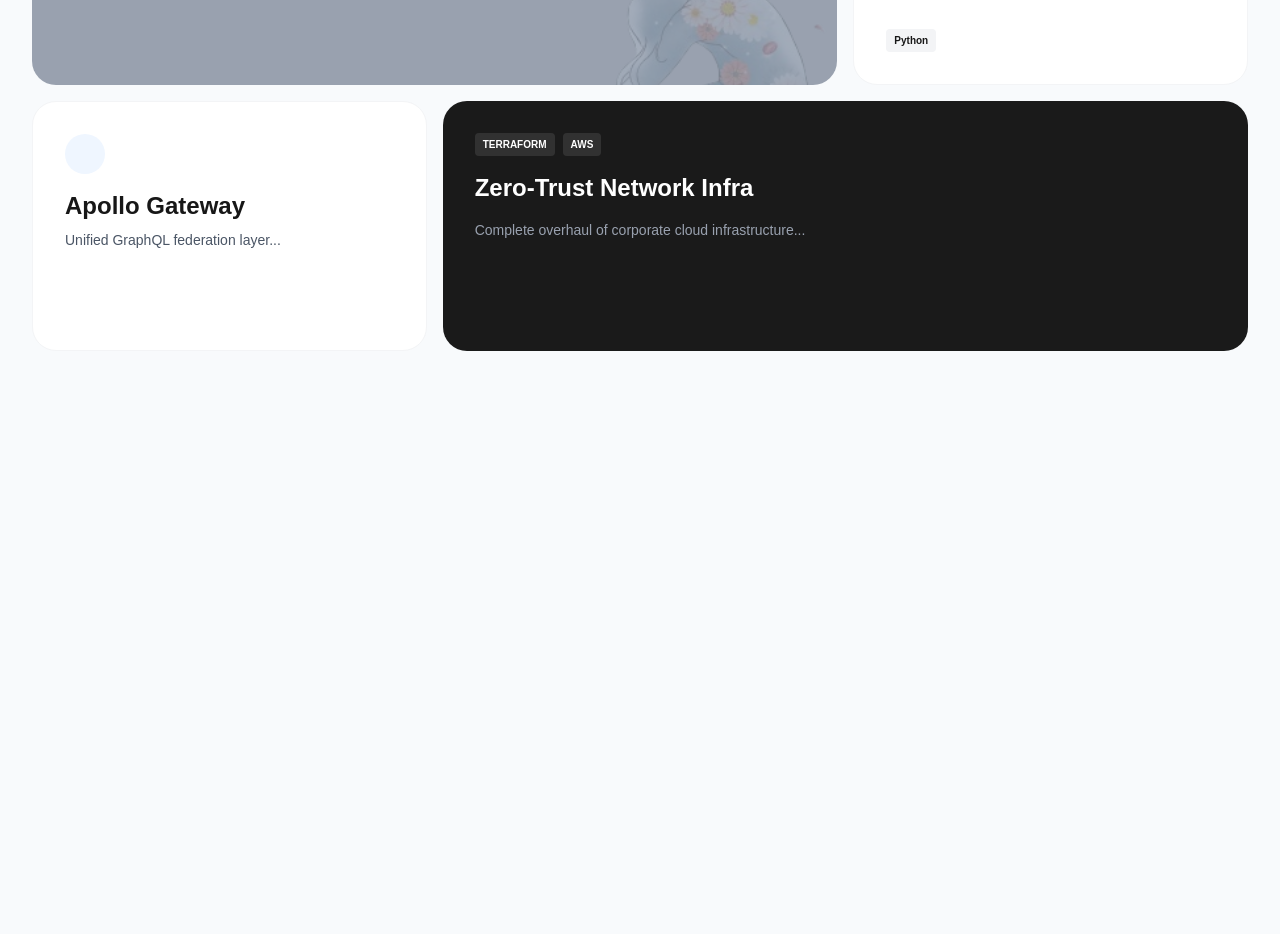
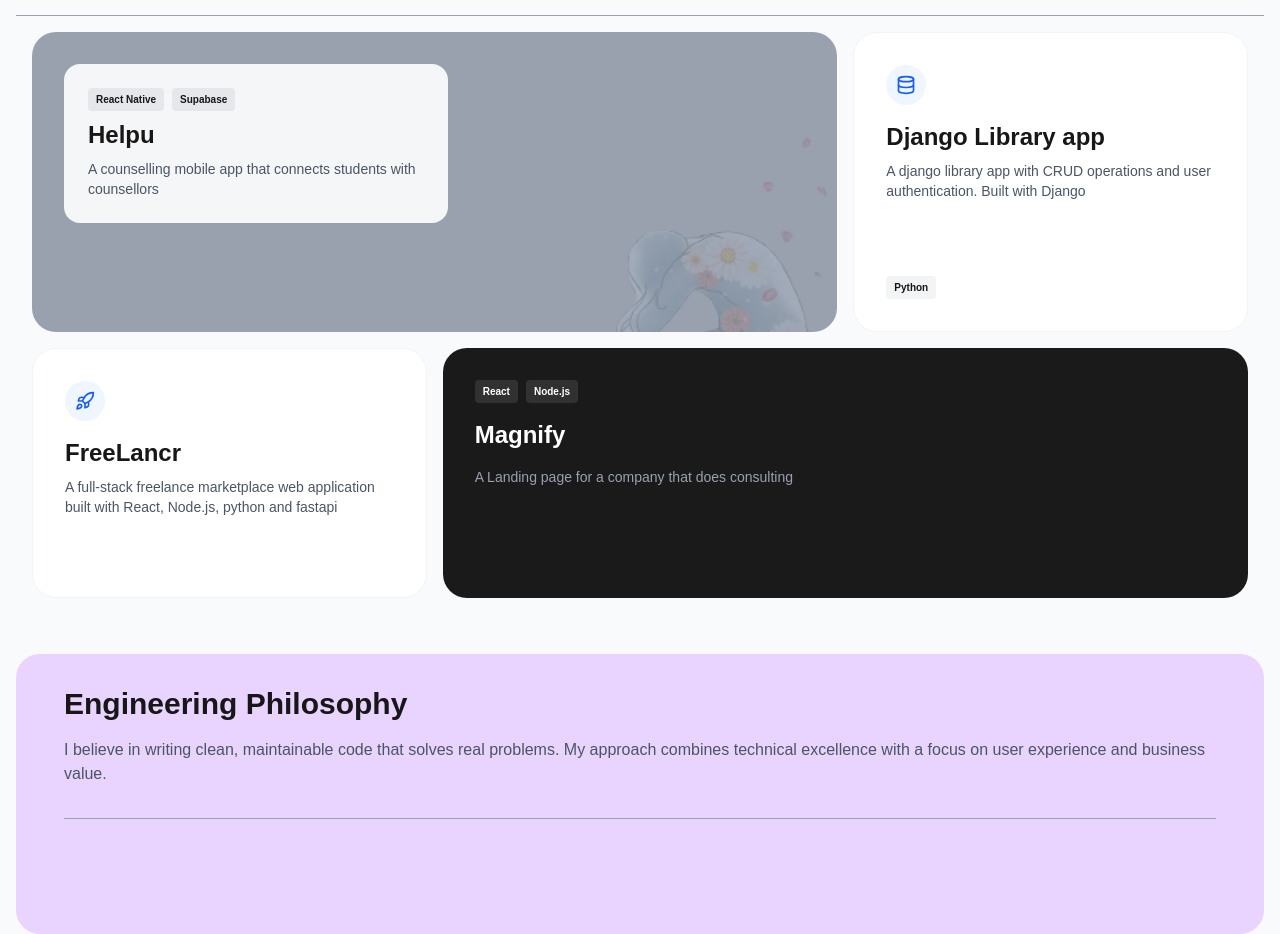
Before and after one commit to Programmingchuks24/portfoliov2, a Next.js app: page / in a window 1280 px wide. Shown: the part 800-1734 px from the top of the page. Before the commit the page ends 1167 px from the top, so only its background shows below. Built offline with nearby package versions, Linux system fonts and the light colour scheme.

Commit message:
updated home page with the footer

```diff
--- a/app/page.tsx
+++ b/app/page.tsx
@@ -1,6 +1,6 @@
-import React from 'react'
-import Image from 'next/image';
-import { Database } from 'lucide-react';
+import { Database, Rocket } from "lucide-react";
+import Image from "next/image";
+import React from "react";
 
 const page = () => {
   return (
@@ -11,7 +11,7 @@ const page = () => {
           <span className="relative inline-flex size-2 rounded-full bg-[#3e4cff]"></span>
         </span>
 
-        <p>Software engineer</p>
+        <p>Software engineer and Fullstack Developer</p>
       </div>
 
       <div className="mt-8 flex flex-row  ">
@@ -35,7 +35,7 @@ const page = () => {
         <Image
           src="/assets/images/pic.png"
           alt="Profile Image"
-          className="hidden md:block"
+          className="hidden md:block w-auto h-auto"
           width={250}
           height={200}
         />
@@ -66,7 +66,13 @@ const page = () => {
               </p>
             </div>
             {/* You would add your waveform background image here */}
-            <Image src = "/assets/images/counsell.png" alt="Counselling App" fill className="object-cover opacity-20 absolute inset-0" />
+            <Image
+              src="/assets/images/counsell.png"
+              alt="Counselling App"
+              fill
+              className="object-cover opacity-20 absolute inset-0"
+              loading="eager"
+            />
           </div>
 
           {/* Nexus DB Engine - Tall Card */}
@@ -78,7 +84,8 @@ const page = () => {
               </div>
               <h3 className="text-2xl font-bold mb-2">Django Library app</h3>
               <p className="text-gray-600 text-sm">
-                A django library app with CRUD operations and user authentication. Built with Django
+                A django library app with CRUD operations and user
+                authentication. Built with Django
               </p>
             </div>
             <span className="text-[10px] font-bold px-2 py-1 bg-gray-100 rounded self-start">
@@ -89,11 +96,12 @@ const page = () => {
           {/* Apollo Gateway - Small Card */}
           <div className="bg-white border border-gray-100 rounded-3xl p-8">
             <div className="bg-blue-50 w-10 h-10 rounded-full flex items-center justify-center mb-4 text-blue-600">
-              {/* Apollo Icon */}
+              <Rocket size={20} />
             </div>
-            <h3 className="text-2xl font-bold mb-2">Apollo Gateway</h3>
+            <h3 className="text-2xl font-bold mb-2">FreeLancr</h3>
             <p className="text-gray-600 text-sm">
-              Unified GraphQL federation layer...
+              A full-stack freelance marketplace web application built with
+              React, Node.js, python and fastapi
             </p>
           </div>
 
@@ -101,23 +109,34 @@ const page = () => {
           <div className="md:col-span-2 bg-[#1a1a1a] text-white rounded-3xl p-8 min-h-62.5">
             <div className="flex gap-2 mb-4">
               <span className="text-[10px] font-bold px-2 py-1 bg-white/10 rounded">
-                TERRAFORM
+                React
               </span>
               <span className="text-[10px] font-bold px-2 py-1 bg-white/10 rounded">
-                AWS
+                Node.js
               </span>
             </div>
             <h3 className="text-2xl font-bold mb-4">
-              Zero-Trust Network Infra
+              Magnify
             </h3>
             <p className="text-gray-400 text-sm max-w-md">
-              Complete overhaul of corporate cloud infrastructure...
+              A Landing page for a company that does consulting
             </p>
           </div>
         </div>
       </div>
+
+      <div className="mt-10 p-8 bg-purple-200 text-center items-center justify-center md:items-start md:text-left  px-12 min-h-70 rounded-3xl">
+
+        <div className="border-b border-gray-400 flex flex-col gap-4 pb-8 ">
+          <p className = "text-3xl font-bold">Engineering Philosophy</p>
+
+          <p className="text-gray-600">
+            I believe in writing clean, maintainable code that solves real problems. My approach combines technical excellence with a focus on user experience and business value.
+          </p>
+        </div>
+      </div>
     </div>
   );
-}
+};
 
-export default page
+export default page;
--- a/components/header.tsx
+++ b/components/header.tsx
@@ -41,7 +41,9 @@ const Header = () => {
       {/* Icons & Resume */}
       <div className="hidden md:flex flex-row gap-4 items-center">
         <Moon className="cursor-pointer hover:text-blue-500 transition-colors" size={20} />
-        <Terminal className="cursor-pointer hover:text-green-500 transition-colors" size={20} />
+        <Link href="https://github.com/Programmingchuks24" target="_blank" rel="noopener noreferrer">
+          <Terminal className="cursor-pointer hover:text-green-500 transition-colors" size={20} />
+        </Link>
         <button className="text-white bg-black px-6 py-2 rounded-full text-sm font-medium hover:bg-gray-400 hover:text-black hover:cursor-pointer transition-all">
           RESUME
         </button>
```
Also changed, not shown: public/assets/images/cursor.png (added).
